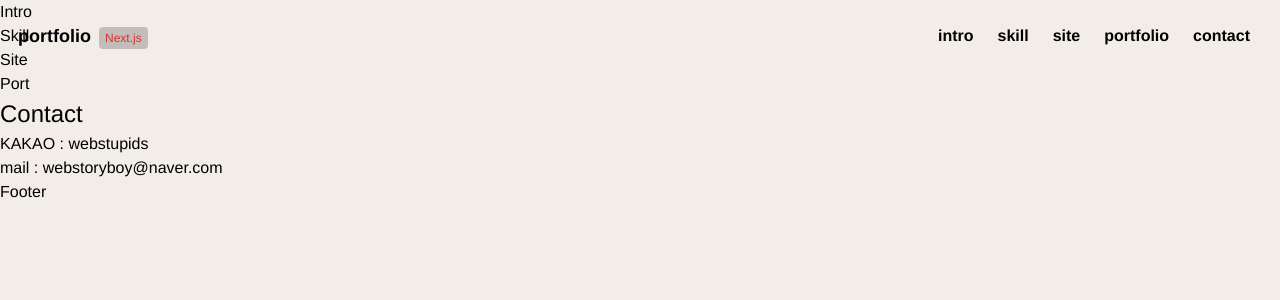
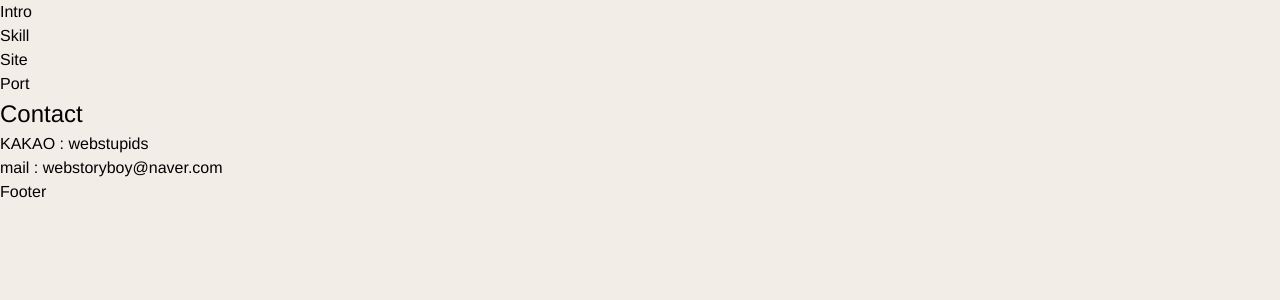
Before and after one commit to yun-narae/learn-next-portfolio, a Next.js app: page / in a window 1280 px wide. Shown: the top 300 px of the page. Built offline with nearby package versions, Linux system fonts and the light colour scheme; a web font is replaced by a local one.

Commit message:
헤더 오류 수정 typeof window !== 'undefined'

```diff
--- a/src/components/Header.jsx
+++ b/src/components/Header.jsx
@@ -1,90 +1,31 @@
-import React, { useState, useRef, useEffect } from "react";
-import { headerNav } from "../constants";
+import { useState, useEffect, useRef } from 'react';
 
 const Header = () => {
-  const [isActive, setIsActive] = useState(false); // 햄버거 메뉴 열림/닫힘 상태
+  const [isSmallViewport, setIsSmallViewport] = useState(false);
   const btnRef = useRef(null); // 햄버거 버튼 참조
   const navItemRefs = useRef([]); // nav 리스트 항목들 참조
-  const [isSmallViewport, setIsSmallViewport] = useState(window.innerWidth <= 1020); // 1020px 뷰포트 너비 확인용 상태
 
   // 뷰포트 크기 변경 감지
   useEffect(() => {
-    const handleResize = () => {
-      setIsSmallViewport(window.innerWidth <= 1020);
-    };
+    // 클라이언트에서만 window를 사용할 수 있도록 조건 추가
+    if (typeof window !== 'undefined') {
+      const handleResize = () => {
+        setIsSmallViewport(window.innerWidth <= 1020);
+      };
 
-    window.addEventListener("resize", handleResize);
-    return () => window.removeEventListener("resize", handleResize);
-  }, []);
+      // 컴포넌트 마운트 시 초기 상태 설정
+      handleResize();
 
-  const toggleMenu = () => {
-    setIsActive(!isActive);
-  };
+      window.addEventListener("resize", handleResize);
 
-  const handleKeyDown = (e) => {
-    if (e.key === "Enter") {
-      toggleMenu();
+      // 컴포넌트 언마운트 시 이벤트 리스너 정리
+      return () => window.removeEventListener("resize", handleResize);
     }
-  };
-
-  // 메뉴 열림/닫힘 시 포커스 이동
-  useEffect(() => {
-    if (isActive) {
-      // 메뉴가 열렸을 때 nav의 첫 번째 항목으로 포커스 이동
-      navItemRefs.current[0]?.focus();
-    } else if (!isActive && btnRef.current) {
-      // 메뉴가 닫히면 햄버거 버튼으로 포커스 이동
-      btnRef.current.focus();
-    }
-  }, [isActive]);
+  }, []); // 빈 배열로, 컴포넌트가 마운트 될 때만 실행
 
   return (
-    <header id="header" role="banner">
-      <div className="header__inner">
-        {/* 로고 */}
-        <h1 className="header__logo">
-          <a href="/" tabIndex="0">
-            portfolio<em>Next.js</em>
-          </a>
-        </h1>
-
-        {/* 네비게이션 */}
-        <nav
-          className={`header__nav ${isActive ? "active" : ""}`}
-          role="navigation"
-          aria-label="메인 메뉴"
-        >
-          <ul className="menu">
-            {headerNav.map((nav, key) => (
-              <li className="menu__list" key={key}>
-                <a
-                  className="menu__list__link"
-                  href={nav.url}
-                  tabIndex={isSmallViewport && !isActive ? "-1" : "0"} // 뷰포트가 작고 메뉴가 닫힌 경우 포커스 제외
-                  ref={(el) => (navItemRefs.current[key] = el)} // 각 항목 참조 저장
-                >
-                  {nav.title}
-                </a>
-              </li>
-            ))}
-          </ul>
-        </nav>
-
-        {/* 햄버거 버튼 */}
-        <div
-          className="btn-box"
-          id="headerToggle"
-          role="button"
-          tabIndex="0"
-          aria-expanded={isActive ? "true" : "false"}
-          aria-controls="primary-menu"
-          onClick={toggleMenu}
-          onKeyDown={handleKeyDown}
-          ref={btnRef} // 햄버거 버튼 참조
-        >
-          <span>{isActive ? "햄" : "버거"}</span>
-        </div>
-      </div>
+    <header>
+      {/* 헤더 내용 */}
     </header>
   );
 };
```
